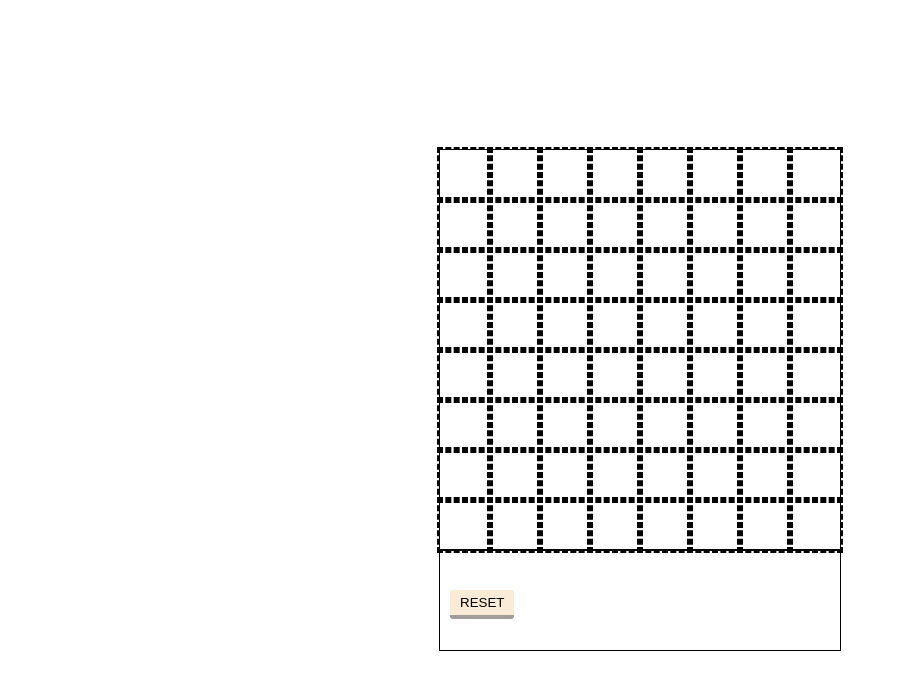
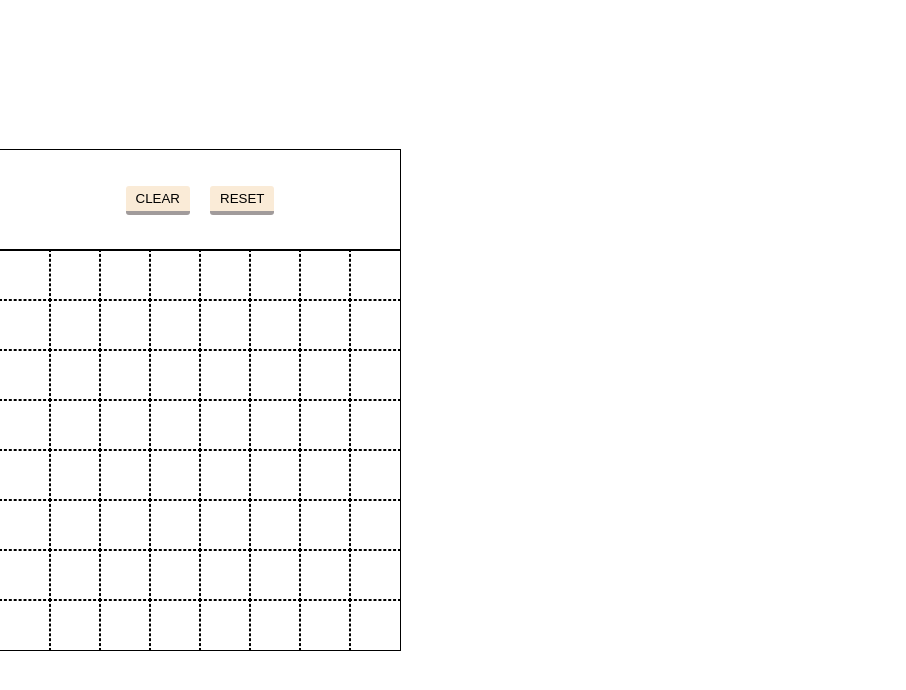
Before and after one commit to hiTushar/etch-a-sketch, a plain HTML site: page index.html in a window 1280 px wide. Shown: the whole page, without its empty margins (0-906 px from the left). Drawn offline with Linux system fonts and the light colour scheme.

Commit message:
major changes to how the code works and looks

```diff
--- a/index.html
+++ b/index.html
@@ -5,16 +5,15 @@
     <link rel="stylesheet" href="style.css" />
   </head>
   <body>
+    <div class="control-panel">
+      <button class="clear">CLEAR</button>
+      <button class="reset">RESET</button>
+    </div>
     <div class="container">
-
     </div>
-    <div class="control-panel">
-      <button>RESET</button>
-    </div>
-
     <script src="script.js"></script>
     <script>
-      init();
+      init(8);
     </script>
   </body>
 </html>
--- a/script.js
+++ b/script.js
@@ -1,21 +1,43 @@
-function init(){
-    let gridBox = document.querySelector('.container');
-    gridBox.innerHTML = "";
-    for(let i = 0; i < 64; i++){
-        gridBox.innerHTML += `<div id='${i}'></div>`;
-    }
+const gridBox = document.querySelector('.container');
 
-    let boxes = document.querySelectorAll('.container div');
-    [...boxes].forEach(box => box.addEventListener('mouseover', (event) => {
-                                                        event.target.style = "background-color: black"
-                                                   }));
+document.querySelector('button.clear').addEventListener('click', clear);
+document.querySelector('button.reset').addEventListener('click', reset);
 
 
-    document.querySelector('button').addEventListener('click', () => {reset()});
+function init(lineCount){
+    gridBox.style.gridTemplate = `repeat(${lineCount}, 1fr) / repeat(${lineCount}, 1fr)`;
+
+    gridBox.innerHTML = "";
+    for(let i = 0; i < lineCount * lineCount; i++){
+        let box = document.createElement('div');
+        box.addEventListener('mouseover', changeColor);
+        gridBox.appendChild(box);
+    }
 }
 
+
+function changeColor(event){
+    event.target.style.backgroundColor = 'black';
+}
+
+function clear(){
+    Array.from(gridBox.childNodes).forEach(i => i.style.backgroundColor = 'white');
+}
+
+
 function reset(){
-    let boxes = document.querySelectorAll('.container div');
-
-    [...boxes].forEach(box => {box.style = 'background-color: white;'});
+    let lineCount = 0;
+    while(true){
+        lineCount = prompt('Enter No. of squares per side: ');
+        if(lineCount !== null){
+            lineCount = parseInt(lineCount.trim());
+            if(lineCount < 100 && lineCount > 0 && !isNaN(lineCount)){
+                init(lineCount);
+                break;
+            }
+        }
+        else { // Cancel is clicked
+            break;
+        }
+    }
 }
--- a/style.css
+++ b/style.css
@@ -9,7 +9,7 @@ body {
     display: flex;
     flex-direction: column;
     justify-content: center;
-    align-items: center;
+    align-items: ;
 }
 
 .container {
@@ -17,12 +17,12 @@ body {
     height: 400px;
     outline: solid 1px;
     display: grid;
-    grid-template-columns: repeat(8, 1fr);
-    grid-template-rows: repeat(8, 1fr);
+    /* grid-template-columns: repeat(8, 1fr);
+    grid-template-rows: repeat(8, 1fr); */
 }
 
 .container div {
-    outline: dashed;
+    outline: dashed 1px;
 }
 
 .control-panel {
@@ -30,6 +30,9 @@ body {
     width: 400px;
     height: 100px;
     padding: 10px;
+    display: flex;
+    align-items: center;
+    justify-content: center;
 }
 
 button {
@@ -37,12 +40,14 @@ button {
     border-bottom: solid 4px rgb(161, 155, 155);
     border-radius: 3px;
     padding: 5px 10px;
+    margin: 10px;
     background-color: antiquewhite;
-
+/*
     position: relative;
-    top: calc(50% - 10px);
-
-
+    top: calc(50% - 12px);
+    left: calc(50% );
+    transform: translateX(-50%);
+*/
 }
 button:hover {
     filter: brightness(90%);
```
